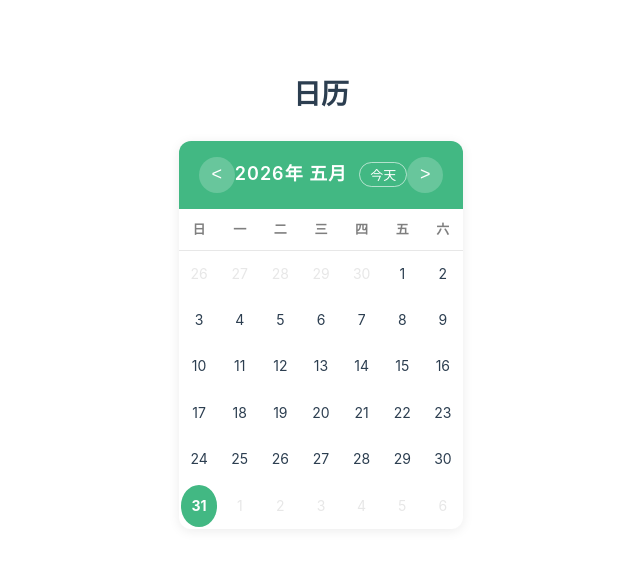
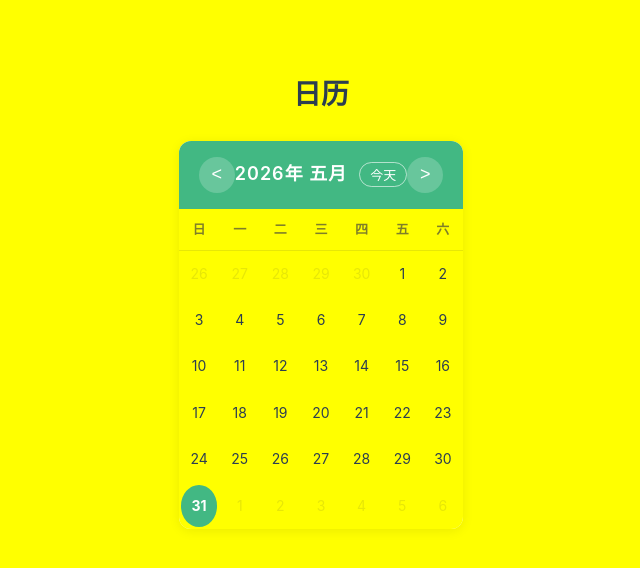
Before and after one commit to W1nJay/rpa-vue, a Vue app: page / in a window 1280 px wide. Shown: the top 568 px of the page, without its empty margins (319-959 px from the left). Built offline with nearby package versions, Linux system fonts and the light colour scheme.

Commit message:
feat: @_user_1 将背景改为黄色 - update src/assets/base.css

```diff
--- a/src/assets/base.css
+++ b/src/assets/base.css
@@ -23,7 +23,7 @@
 
 /* semantic color variables for this project */
 :root {
-  --color-background: var(--vt-c-white);
+  --color-background: yellow;
   --color-background-soft: var(--vt-c-white-soft);
   --color-background-mute: var(--vt-c-white-mute);
 
@@ -38,7 +38,7 @@
 
 @media (prefers-color-scheme: dark) {
   :root {
-    --color-background: var(--vt-c-black);
+    --color-background: yellow;
     --color-background-soft: var(--vt-c-black-soft);
     --color-background-mute: var(--vt-c-black-mute);
 
```
